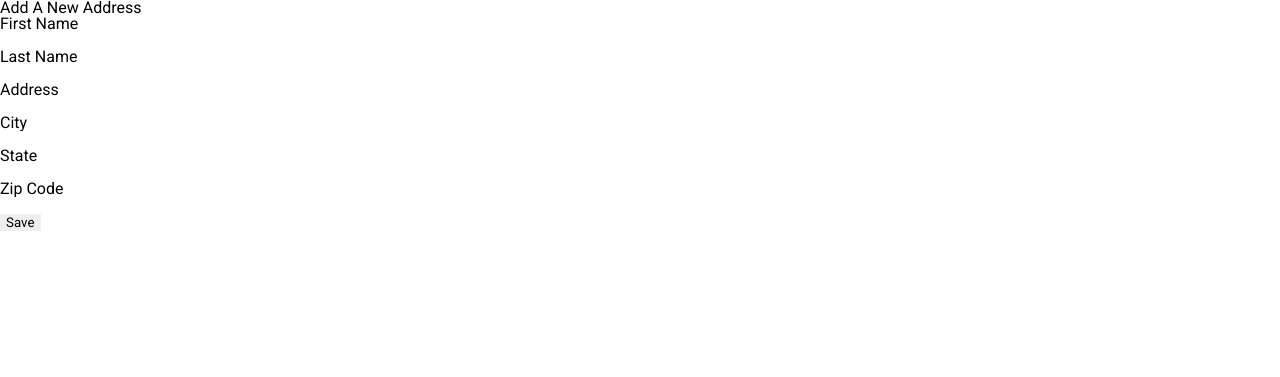
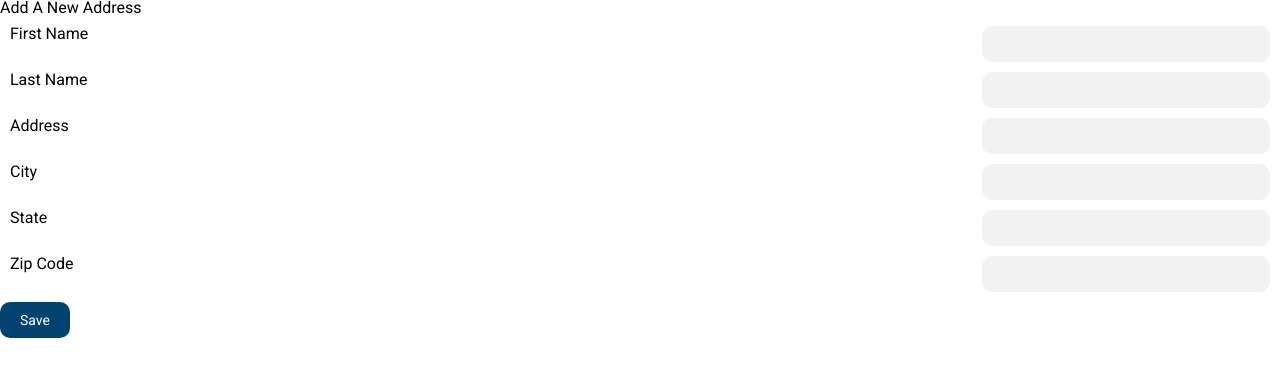
Before and after one commit to jjlljj/address-book, a Flask app: page /address_book/new in a window 1280 px wide. Shown: the top 377 px of the page. Run offline with Flask 2, Linux system fonts and the light colour scheme.

Commit message:
Form input styling

```diff
--- a/app/static/css/style.css
+++ b/app/static/css/style.css
@@ -23,3 +23,29 @@ a {
 
 /* light gray brown*/
 /*#707077*/
+
+p {
+  font-size: 14px;
+  margin: 10px;
+}
+
+input {
+  background: #f2f2f2;
+  border-radius: 10px;
+  font-size: 14px;
+  padding: 10px 20px;
+}
+
+.submit-button {
+  background: #004371;
+  border-radius: 10px;
+  color: #ffffff;
+  font-size: 14px;
+  padding: 10px 20px;
+}
+
+.form-row {
+  display: flex;
+  justify-content: space-between;
+  margin: 10px;
+}
--- a/app/templates/address_form.html
+++ b/app/templates/address_form.html
@@ -7,33 +7,33 @@
 
 <form id="address-form" action="" method="post" novalidate onsubmit="validateAddress(event)">
     {{ form.hidden_tag() }}
-    <p>
-    {{ form.first_name.label }}<br>
+    <div class="form-row">
+    {{ form.first_name.label }}
     {{ form.first_name(size=32) }}
-    </p>
-    <p>
-    {{ form.last_name.label }}<br>
+    </div>
+    <div class="form-row">
+    {{ form.last_name.label }}
     {{ form.last_name(size=32) }}
-    </p>
-    <p>
-    {{ form.address.label }}<br>
+    </div>
+    <div class="form-row">
+    {{ form.address.label }}
     {{ form.address(size=32) }}
-    </p>
-    <p>
-    {{ form.city.label }}<br>
+    </div>
+    <div class="form-row">
+    {{ form.city.label }}
     {{ form.city(size=32) }}
-    </p>
-    <p>
-    {{ form.state.label }}<br>
+    </div>
+    <div class="form-row">
+    {{ form.state.label }}
     {{ form.state(size=32) }}
-    </p>
-    <p>
-    {{ form.zip_code.label }}<br>
+    </div>
+    <div class="form-row">
+    {{ form.zip_code.label }}
     {{ form.zip_code(size=32) }}
-    </p>
+    </div>
 
     <!--<p>{{ form.submit() }}</p>-->
-    <button type="submit" >Save</button>
+    <button type="submit" class="submit-button">Save</button>
 </form>
 
 <script>
```
